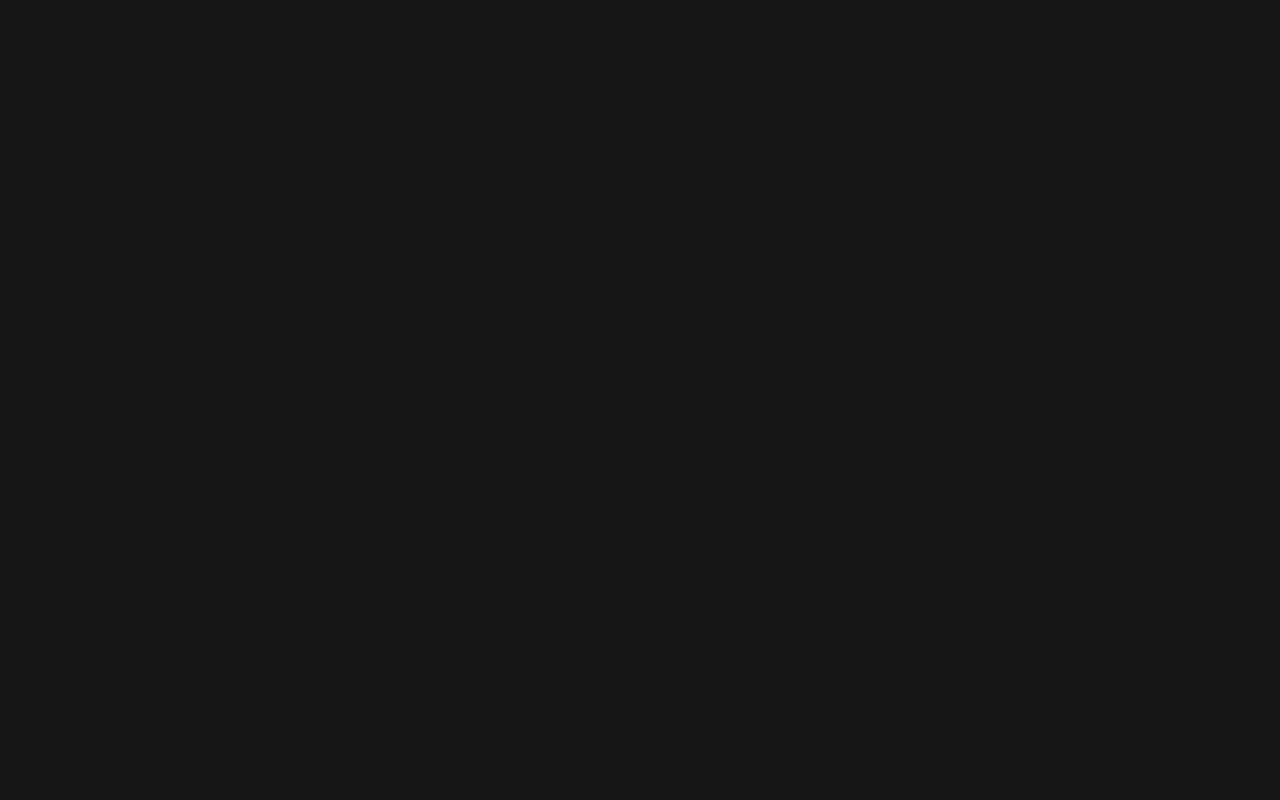
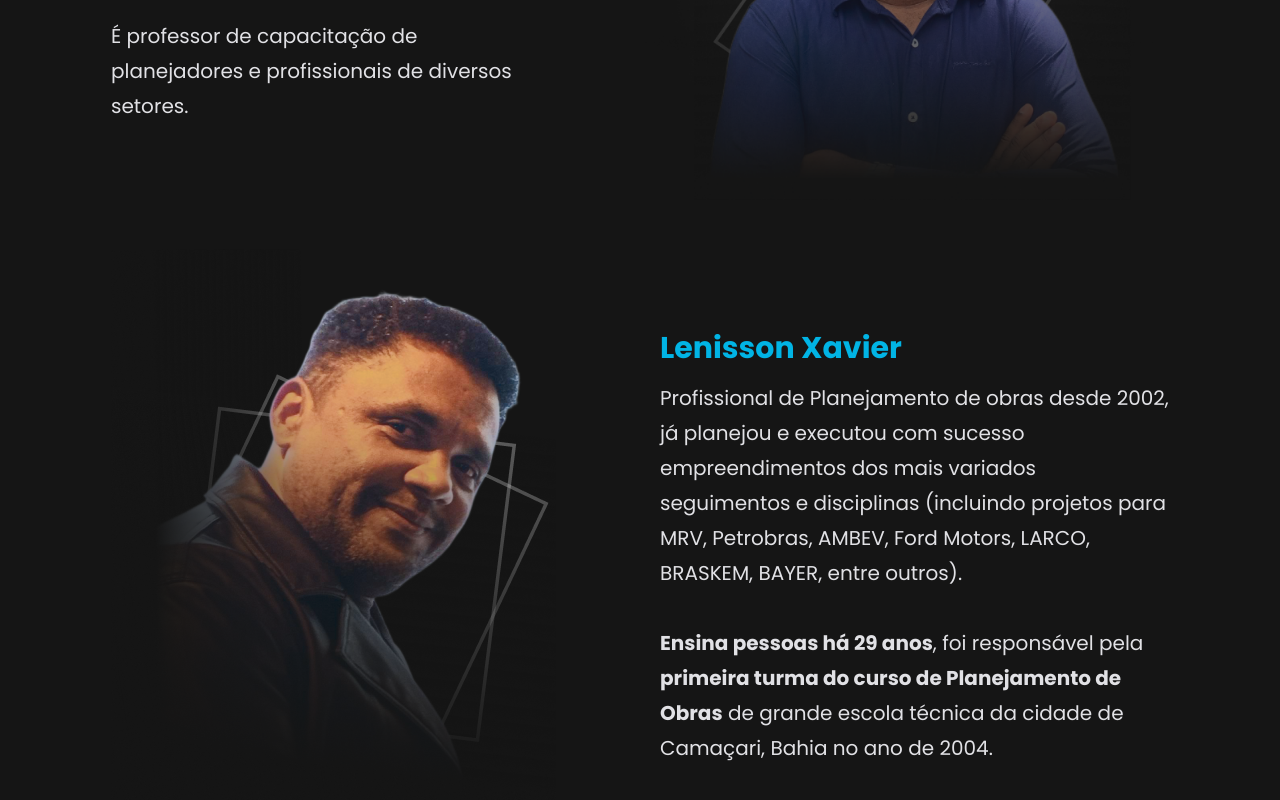
Before and after one commit to albertconceicao/en-digital, a Next.js app: page / in a window 1280 px wide. Shown: the part 8537-9337 px from the top of the page. Before the commit the page ends 8023 px from the top, so only its background shows below. Built offline with nearby package versions, Linux system fonts and the light colour scheme.

Commit message:
feat: teachers

```diff
--- /dev/null
+++ b/src/components/Teachers/Teachers.styles.ts
@@ -0,0 +1,66 @@
+import styled from 'styled-components';
+
+export const Container = styled.div``;
+export const Content = styled.div`
+  img {
+    max-width: 539px;
+
+    @media (max-width: 600px) {
+      max-width: 366px;
+    }
+  }
+  h1 {
+    text-align: center;
+    font-size: 42px;
+    font-weight: 700;
+
+    strong {
+      color: #01b4e5;
+    }
+    @media (max-width: 768px) {
+      font-size: 28px;
+    }
+  }
+  .teachers {
+    display: flex;
+    flex-direction: column;
+    justify-content: center;
+
+    @media (max-width: 768px) {
+      gap: 100px;
+    }
+
+    > div {
+      flex: 1;
+      display: flex;
+      align-items: center;
+      justify-content: space-between;
+      gap: 100px;
+
+      @media (max-width: 768px) {
+        gap: 50px;
+      }
+      @media (max-width: 1200px) {
+        flex-direction: column-reverse;
+
+        &:nth-child(even) {
+          flex-direction: column;
+        }
+      }
+      p {
+        font-size: 20px;
+        line-height: 35px;
+        margin-top: 10px;
+        span {
+          font-weight: 700;
+        }
+      }
+      strong {
+        color: #01b4e5;
+        font-size: 30px;
+        font-family: Poppins;
+        font-weight: 700;
+      }
+    }
+  }
+`;
--- /dev/null
+++ b/src/components/Teachers/Teachers.tsx
@@ -0,0 +1,50 @@
+import { Container, Content } from './Teachers.styles';
+
+export function Teachers() {
+  return (
+    <Container>
+      <Content className="container">
+        <h1>
+          Conheça seus <strong>professores</strong>
+        </h1>
+
+        <div className="teachers">
+          <div>
+            <div>
+              <strong>Edgar Neto</strong>
+              <p>
+                Atua há 16 anos em diversos segmentos industriais, sendo
+                especialista em obras de construção e montagem
+                multidisciplinares. É responsável pelo planejamento de grande
+                grupo brasileiro. <br /> <br />É professor de capacitação de
+                planejadores e profissionais de diversos setores.
+              </p>
+            </div>
+            <img src="./edgar.png" alt="" />
+          </div>
+          <div>
+            <img src="./lenisson.png" alt="" />
+            <div>
+              <strong>Lenisson Xavier</strong>
+              <p>
+                Profissional de Planejamento de obras desde 2002, já planejou e
+                executou com sucesso empreendimentos dos mais variados
+                seguimentos e disciplinas (incluindo projetos para MRV,
+                Petrobras, AMBEV, Ford Motors, LARCO, BRASKEM, BAYER, entre
+                outros). <br />
+                <br />
+                <span>Ensina pessoas há 29 anos</span>, foi responsável pela
+                <span>
+                  {' '}
+                  primeira turma do curso de Planejamento de Obras
+                </span>{' '}
+                de grande escola técnica da cidade de Camaçari, Bahia no ano de
+                2004.
+              </p>
+            </div>
+          </div>
+        </div>
+      </Content>
+    </Container>
+  );
+}
--- /dev/null
+++ b/src/components/Teachers/index.tsx
@@ -0,0 +1 @@
+export * from './Teachers';
--- a/src/pages/index.tsx
+++ b/src/pages/index.tsx
@@ -10,6 +10,7 @@ import { JobPosting } from '../components/JobPosting';
 import { Depoiments } from '../components/Depoiments';
 import { Payment } from '../components/Payment';
 import { Warranty } from '../components/Warranty';
+import { Teachers } from '../components/Teachers';
 
 export default function Home() {
   return (
@@ -35,6 +36,7 @@ export default function Home() {
         <Depoiments />
         <Payment />
         <Warranty />
+        <Teachers />
       </main>
     </div>
   );
```
Also changed, not shown: public/edgar.png (added), public/lenisson.png (added).
